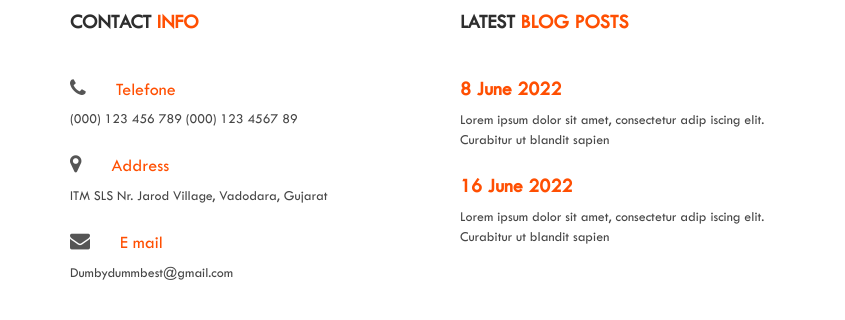
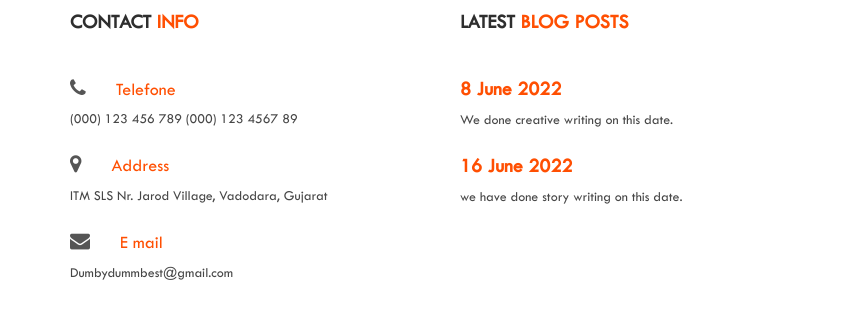
Before and after one commit to neelptl20702/literaticlub.github.io, a plain HTML site: page index.html in a window 1280 px wide. Shown: the part 4551-4871 px from the top of the page, 0-845 px from the left. Drawn offline with Linux system fonts and the light colour scheme.

Commit message:
Update index.html

```diff
--- a/index.html
+++ b/index.html
@@ -380,13 +380,11 @@
                             <ul>
                                 <li>
                                     <h4><a href="#">8 June 2022</a></h4>
-                                    <p>Lorem ipsum dolor sit amet, consectetur adip iscing elit. Curabitur ut blandit
-                                        sapien</p>
+                                    <p>We done creative writing on this date. </p>
                                 </li>
                                 <li>
                                     <h4><a href="#">16 June 2022</a></h4>
-                                    <p>Lorem ipsum dolor sit amet, consectetur adip iscing elit. Curabitur ut blandit
-                                        sapien</p>
+                                    <p>we have done story writing on this date.</p>
                                 </li>
                             </ul>
                         </div>
```
